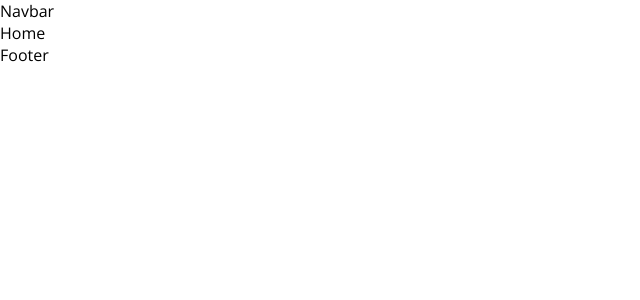
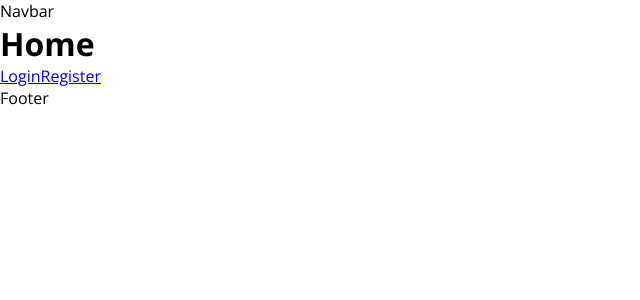
Before and after one commit to HedgeOwen/Blog, a React (Create React App) app in the folder client/: page / in a window 1280 px wide. Shown: the top 300 px of the page, without its empty margins (0-640 px from the left). Built offline with nearby package versions, Linux system fonts and the light colour scheme.

Commit message:
Change to HashRouter and fix github pages

```diff
--- a/client/src/pages/Home.jsx
+++ b/client/src/pages/Home.jsx
@@ -2,7 +2,12 @@ import React from 'react'
 
 const Home = () => {
     return (
-        <div>Home</div>
+        <div>
+            <h1>Home</h1>
+            <a href="./#/login">Login</a>
+            <a href="./#/register">Register</a>
+        </div>
+
     )
 }
 
--- a/client/src/pages/Login.jsx
+++ b/client/src/pages/Login.jsx
@@ -9,7 +9,7 @@ const Login = () => {
                 <input required type="password" classname="password" placeholder="password"></input>
                 <button>Login</button>
                 <p>This is an error!</p>
-                <span>Don't have an account?  <a href="/register">Register</a> </span>
+                <span>Don't have an account?  <a href="./#/register">Register</a> </span>
             </form>
         </div>
     )
--- a/client/src/pages/Register.jsx
+++ b/client/src/pages/Register.jsx
@@ -10,7 +10,7 @@ const Register = () => {
                 <input required type="password" classname="password" placeholder="password"></input>
                 <button>Register</button>
                 <p>This is an error!</p>
-                <span>Do have an account?  <a href="/login">Login</a> </span>
+                <span>Do have an account?  <a href="./#/login">Login</a> </span>
             </form>
         </div>
     )
```
Also changed, not shown: client/src/App.js (+7 -7 lines).
